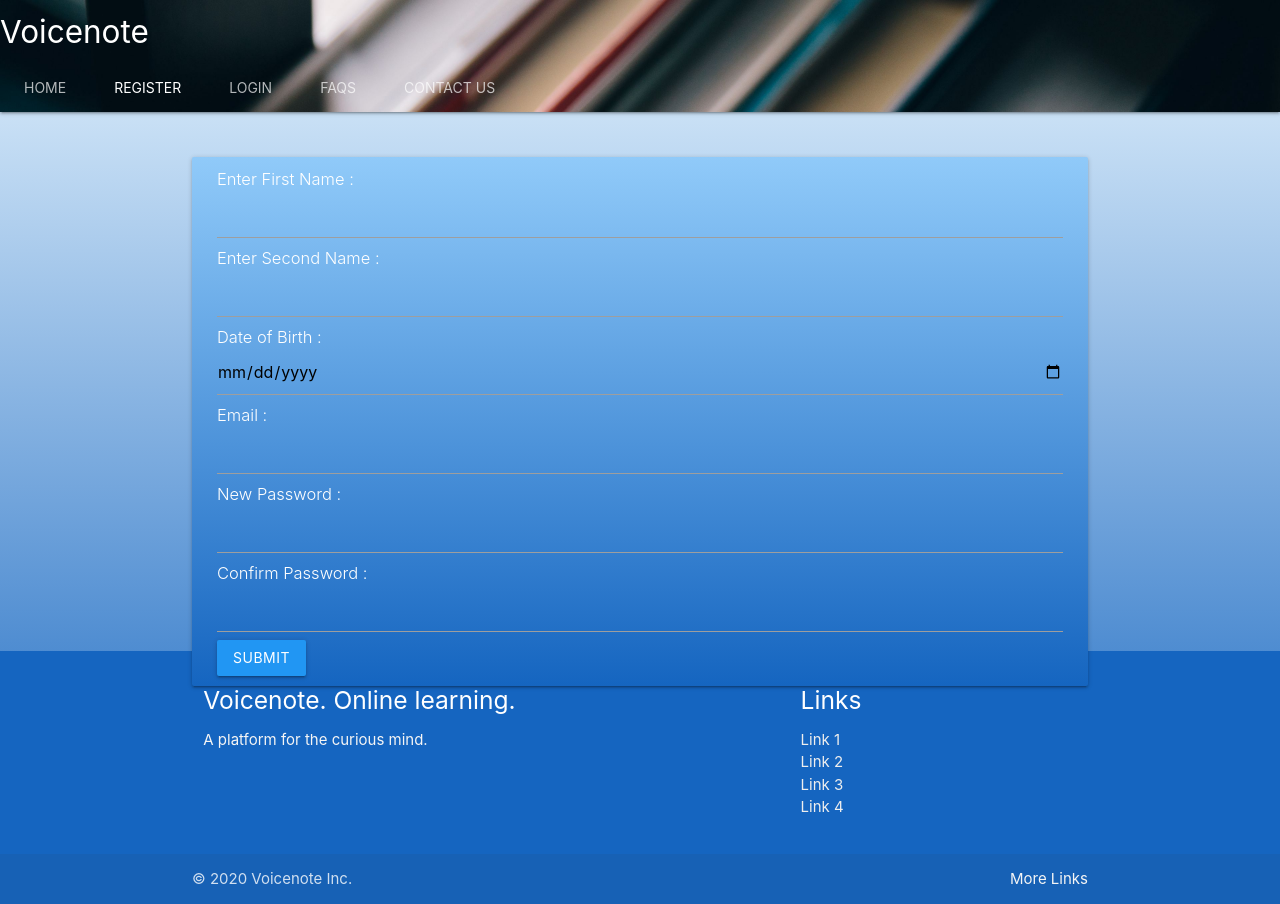
After one commit to zadockmaloba/Voicenote, a Django app: page /signup/ in a window 1280 px wide. The commit adds this page. Run offline with Django 3.2, Linux system fonts and the light colour scheme.

Commit message:
Created the signup page

```diff
--- a/static/templates/base.html
+++ b/static/templates/base.html
@@ -22,6 +22,10 @@
                 background: linear-gradient(#e3f2fd, #1565c0 );
                 background-size: cover;
             }
+            .zmain2 {
+              background: linear-gradient(#90caf9, #1565c0 );
+              background-size: cover;
+          }
             .navBg {
                 background-image: url('{% static "imgs/books_1.jpg" %}');
                 background-size: cover;
@@ -59,7 +63,7 @@
             <div class="nav-content anima2">
               <ul class="tabs tabs-transparent">
                 <li class="tab"><a href="#test1">Home</a></li>
-                <li class="tab"><a class="active" href="#test2">Register</a></li>
+                <li class="tab"><a class="active" href="signup/">Register</a></li>
                 <li class="tab disabled"><a href="#test3">Login</a></li>
                 <li class="tab"><a href="#test4">FAQs</a></li>
                 <li class="tab"><a href="#test4">Contact us</a></li>
@@ -77,8 +81,8 @@
             <div class="container">
               <div class="row">
                 <div class="col l6 s12">
-                  <h5 class="white-text">Footer Content</h5>
-                  <p class="grey-text text-lighten-4">You can use rows and columns here to organize your footer content.</p>
+                  <h5 class="white-text">Voicenote. Online learning.</h5>
+                  <p class="grey-text text-lighten-4">A platform for the curious mind.</p>
                 </div>
                 <div class="col l4 offset-l2 s12">
                   <h5 class="white-text">Links</h5>
--- a/static/templates/homepage.html
+++ b/static/templates/homepage.html
@@ -24,7 +24,4 @@
                         Opportunity for highly qualified tutors to gain income when students from other institutions want to access their videos.</p>
                 </div>-->
             </div>
-            <button class=" btn-floating">
-              <i class="material-icons">signup</i>
-            </button>
 {% endblock %}
--- /dev/null
+++ b/static/templates/signup.html
@@ -0,0 +1,15 @@
+{% extends 'templates/base.html' %}
+
+{% block content %}
+<div id="mainform" class=" toast blue darken-1 anima2 zmain2" style="flex :1 0 auto;">
+    <form action="validate" method="POST">
+        Enter First Name : <input type="text" name="firstname">
+        Enter Second Name : <input type="text" name="secondname">
+        Date of Birth : <input type="date" name="dob">
+        Email : <input type="email" name="email">
+        New Password : <input type="password" name="pass">
+        Confirm Password : <input type="password" name="c_pass">
+        <input type="submit" class="btn blue">
+    </form>
+</div>
+{% endblock %}
--- a/web_main/urls.py
+++ b/web_main/urls.py
@@ -2,5 +2,6 @@ from django.urls import path
 from . import views
 
 urlpatterns = [
-    path('', views.homepage, name = 'home')
+    path('', views.homepage, name = 'home'),
+    path('signup/', views.signup, name = 'join')
 ]
--- a/web_main/views.py
+++ b/web_main/views.py
@@ -5,3 +5,6 @@ from django.http import HttpResponse
 def homepage(request):
     #return HttpResponse("Hello Zadock")
     return render(request,'templates/homepage.html')
+
+def signup(request):
+    return render(request, 'templates/signup.html')
```
